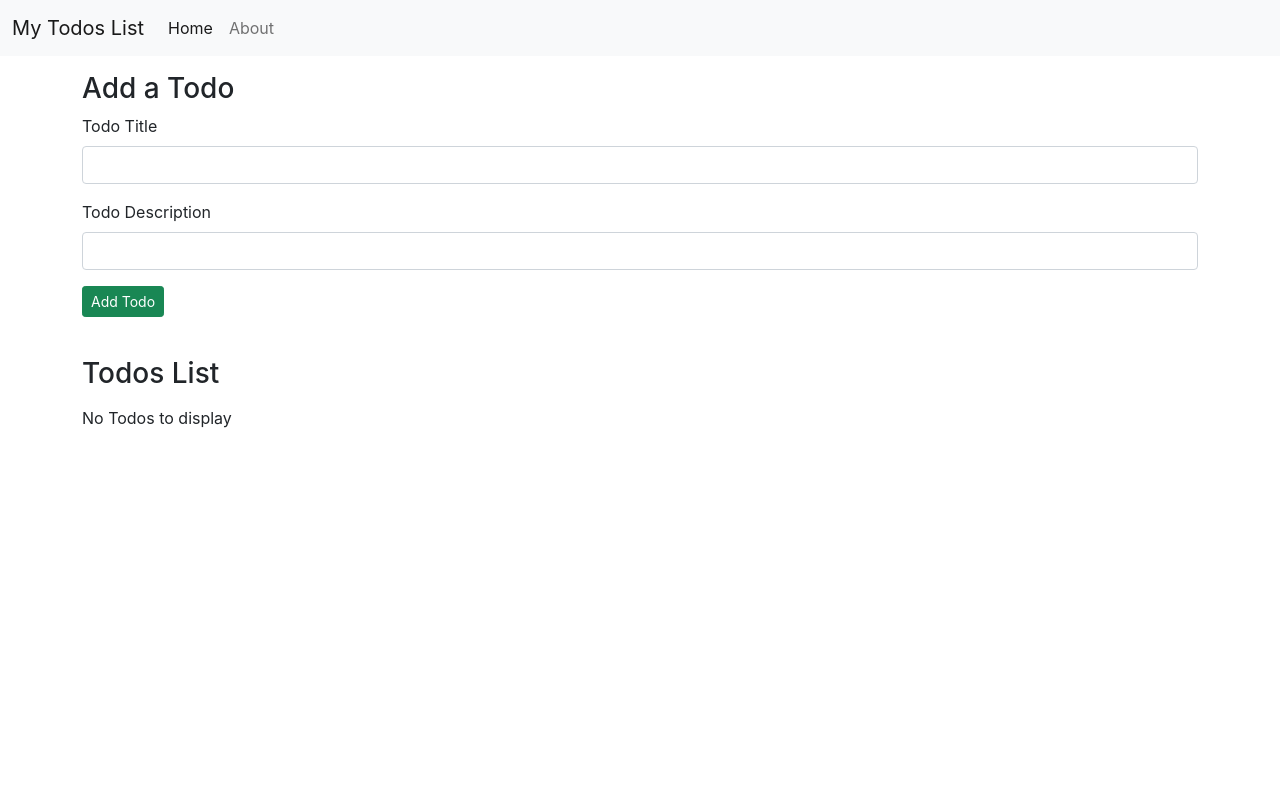
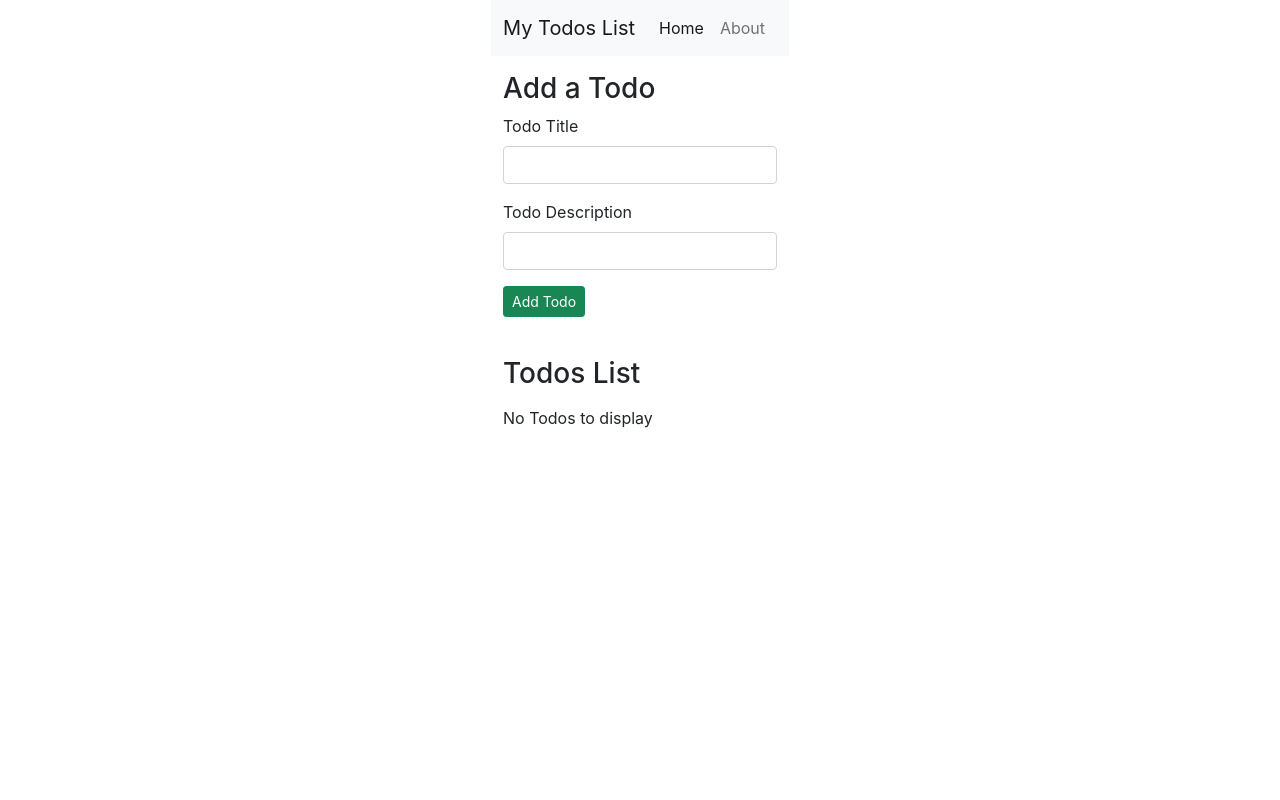
Before and after one commit to AgniveshChaubey/Todo-App, a React (Create React App) app: page / in a window 1280 px wide. Shown: the top 800 px of the page. Built offline with nearby package versions, Linux system fonts and the light colour scheme.

Commit message:
basic styling done

```diff
--- a/src/App.css
+++ b/src/App.css
@@ -36,3 +36,11 @@
     transform: rotate(360deg);
   }
 }
+
+
+body{
+  display: flex;
+  flex-direction: column;
+  align-items: center;
+  justify-content: center;
+}
```
